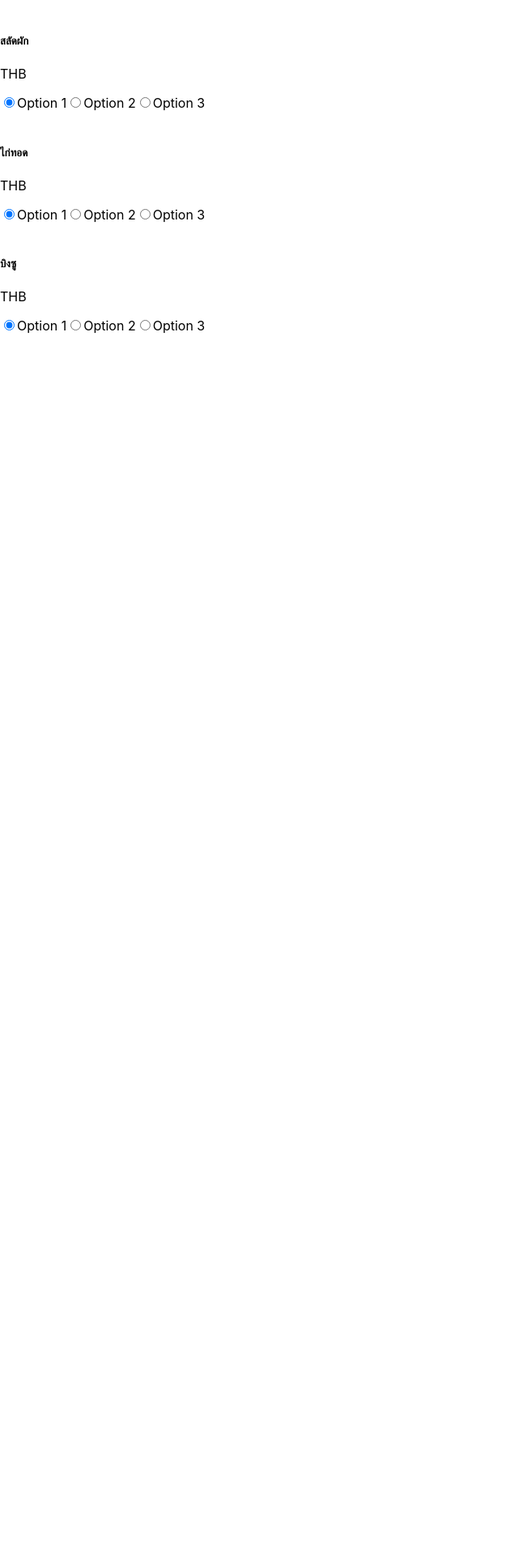
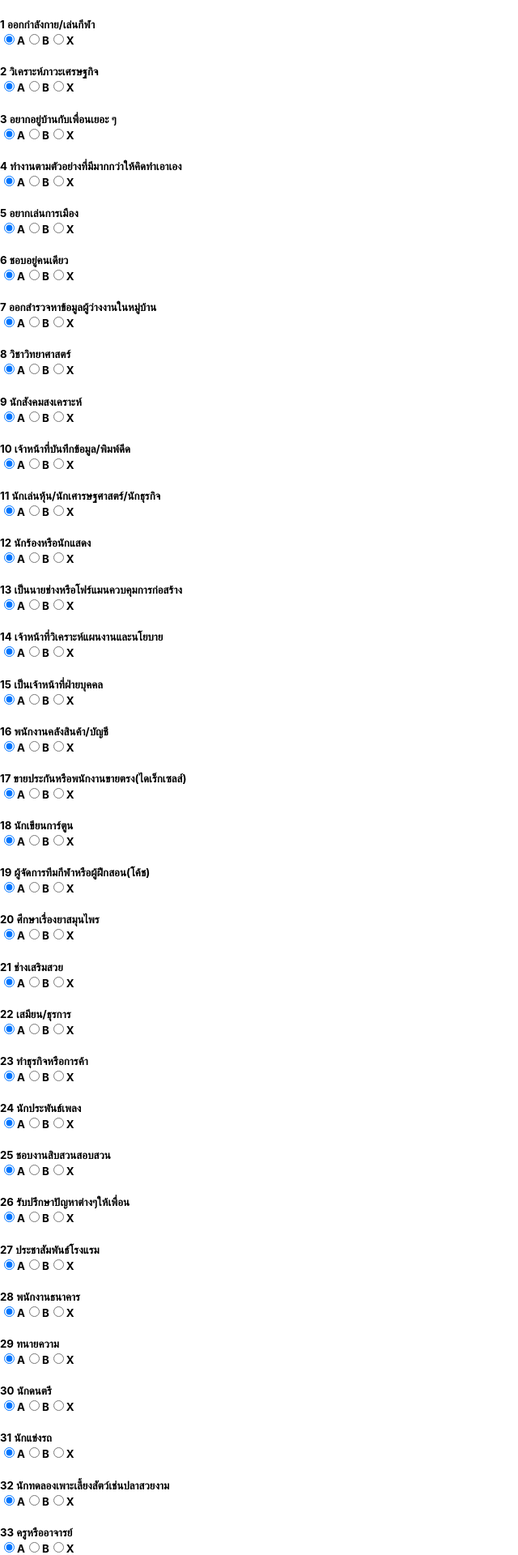
Before and after one commit to phpond/wannabe, a React (Create React App) app: page / in a window 1280 px wide. Shown: the top 1920 px of the page at 81% size, without its empty margins (0-640 px from the left). Before the commit the page ends 800 px from the top, so only its background shows below. Built offline with nearby package versions, Linux system fonts and the light colour scheme.

Commit message:
แมปหน้า

```diff
--- a/src/App.js
+++ b/src/App.js
@@ -6,14 +6,232 @@ class App extends Component {
 
   constructor(props) {
     super(props);
-    this.state = {products : ""};
+    this.state = {Test : ""};
   }
 
   componentDidMount() {
-    this.setState({products : [
-      { productId: 1, productName: "สลัดผัก"},
-      { productId: 2, productName: "ไก่ทอด"},
-      { productId: 3, productName: "บิงซู"},
+    this.setState({Test : [
+      {
+        "id": 1,
+        "title": "ออกกำลังกาย/เล่นกีฬา"
+    },
+    {
+        "id": 2,
+        "title": "วิเคราะห์ภาวะเศรษฐกิจ"
+    },
+    {
+        "id": 3,
+        "title": "อยากอยู่บ้านกับเพื่อนเยอะ ๆ"
+    },
+    {
+        "id": 4,
+        "title": "ทำงานตามตัวอย่างที่มีมากกว่าให้คิดทำเอาเอง"
+    },
+    {
+        "id": 5,
+        "title": "อยากเล่นการเมือง"
+    },
+    {
+        "id": 6,
+        "title": "ชอบอยู่คนเดียว"
+    },
+    {
+        "id": 7,
+        "title": "ออกสำรวจหาข้อมูลผู้ว่างงานในหมู่บ้าน"
+    },
+    {
+        "id": 8,
+        "title": "วิชาวิทยาศาสตร์"
+    },
+    {
+        "id": 9,
+        "title": "นักสังคมสงเคราะห์"
+    },
+    {
+        "id": 10,
+        "title": "เจ้าหน้าที่บันทึกข้อมูล/พิมพ์ดีด"
+    },
+    {
+        "id": 11,
+        "title": "นักเล่นหุ้น/นักเศารษฐศาสตร์/นักธุรกิจ"
+    },
+    {
+        "id": 12,
+        "title": "นักร้องหรือนักแสดง"
+    },
+    {
+        "id": 13,
+        "title": "เป็นนายช่างหรือโฟร์แมนควบคุมการก่อสร้าง"
+    },
+    {
+        "id": 14,
+        "title": "เจ้าหน้าที่วิเคราะห์แผนงานและนโยบาย"
+    },
+    {
+        "id": 15,
+        "title": "เป็นเจ้าหน้าที่ฝ่ายบุคคล"
+    },
+    {
+        "id": 16,
+        "title": "พนักงานคลังสินค้า/บัญชี"
+    },
+    {
+        "id": 17,
+        "title": "ขายประกันหรือพนักงานขายตรง(ไดเร็กเซลส์)"
+    },
+    {
+        "id": 18,
+        "title": "นักเขียนการ์ตูน"
+    },
+    {
+        "id": 19,
+        "title": "ผู้จัดการทีมกีฬาหรือผู้ฝึกสอน(โค้ช)"
+    },
+    {
+        "id": 20,
+        "title": "ศึกษาเรื่องยาสมุนไพร"
+    },
+    {
+        "id": 21,
+        "title": "ช่างเสริมสวย"
+    },
+    {
+        "id": 22,
+        "title": "เสมียน/ธุรการ"
+    },
+    {
+        "id": 23,
+        "title": "ทำธุรกิจหรือการค้า"
+    },
+    {
+        "id": 24,
+        "title": "นักประพันธ์เพลง"
+    },
+    {
+        "id": 25,
+        "title": "ชอบงานสิบสวนสอบสวน"
+    },
+    {
+        "id": 26,
+        "title": "รับปรึกษาปัญหาต่างๆให้เพื่อน"
+    },
+    {
+        "id": 27,
+        "title": "ประชาสัมพันธ์โรงแรม"
+    },
+    {
+        "id": 28,
+        "title": "พนักงานธนาคาร"
+    },
+    {
+        "id": 29,
+        "title": "ทนายความ"
+    },
+    {
+        "id": 30,
+        "title": "นักดนตรี"
+    },
+    {
+        "id": 31,
+        "title": "นักแข่งรถ"
+    },
+    {
+        "id": 32,
+        "title": "นักทดลองเพาะเลี้ยงสัตว์เช่นปลาสวยงาม"
+    },
+
+    {
+        "id": 33,
+        "title": "ครูหรืออาจารย์"
+    },
+    {
+        "id": 34,
+        "title": "เลขานุการ"
+    },
+    {
+        "id": 35,
+        "title": "เป็นโฆษกหรือพิธีกร"
+    },
+    {
+        "id": 36,
+        "title": "สภาปนิกหรือมัณฑนากรหรือจิตรกร"
+    },
+    {
+        "id": 37,
+        "title": "นักดนตรี"
+    },
+    {
+        "id": 38,
+        "title": "ชอบสะสมของเก่าของโบราณ"
+    },
+    {
+        "id": 38,
+        "title": "ชอบสะสมของเก่าของโบราณ"
+    },
+    {
+        "id": 39,
+        "title": "ช่วยเหลือคนบาดเจ็บ"
+    },
+    {
+        "id": 40,
+        "title": "พนักงานสินเชื่อหรือเจ้าหน้าที่การเงิน"
+    },
+    {
+        "id": 41,
+        "title": "เป็นตัวแทนโต้วาทีของห้องเรียน"
+    },
+    {
+        "id": 42,
+        "title": "นักแต่งเพลงหรือผู้เรียบเรียงเสียงประสาน"
+    },
+    {
+        "id": 43,
+        "title": "ช่างเครื่องกล, เครื่องยนต์"
+    },
+    {
+        "id": 44,
+        "title": "เปิดร้านขายยา"
+    },
+    {
+        "id": 45,
+        "title": "นักจัดรายการวิทยุ(ดีเจ)/ทีวี"
+    },
+    {
+        "id": 46,
+        "title": "เจ้าหน้าที่ห้องสมุด(บรรณารักษ์)"
+    },
+    {
+        "id": 47,
+        "title": "นักการเมือง/กำนัน/ผู้ใหญ่บ้าน/อบต."
+    },
+    {
+        "id": 48,
+        "title": "นางแบบหรือนายแบบ"
+    },
+    {
+        "id": 49,
+        "title": "ทหาร/ตำรวจสายปราบปราม"
+    },
+    {
+        "id": 50,
+        "title": "นักเขียนโปรแกรมคอมพิวเตอร์"
+    },
+    {
+        "id": 51,
+        "title": "พระสงฆ์หรือบาทหลวงสอนศาสนา"
+    },
+    {
+        "id": 52,
+        "title": "พนักงานรักษาความปลอดภัย"
+    },
+    {
+        "id": 53,
+        "title": "ผู้พิพากษา(ศาล)หรืองานด้านกฏหมาย"
+    },
+    {
+        "id": 54,
+        "title": "นักข่าว"
+    },
 
   ]})
   }
@@ -21,7 +239,7 @@ class App extends Component {
   render() {
     return (
       <div>
-        <TestList products={this.state.products} />
+        <TestList Test={this.state.Test} />
       </div>
     );
   }
--- a/src/TestItem.js
+++ b/src/TestItem.js
@@ -9,14 +9,12 @@ class TestItem extends Component {
     }
 
     render() {
-        const {productName, unitPrice, thumbnail} = this.props.product;
+        const {id, title} = this.props.Test;
         return (
             <div className="col-md-3 col-sm-6">
-                <img className="img-fluid img-thumbnail" src={thumbnail} />
-                <h5 className="mt-2">{productName}</h5>
-                <p className="title text-right" >{unitPrice} THB</p>
+                <h5 className="mt-2">{id}  {title} <Select /></h5>
 
-                <Select />
+
             </div>
         )
     }
--- a/src/TestList.js
+++ b/src/TestList.js
@@ -4,9 +4,9 @@ import TestItem from "./TestItem";
 class TestList extends Component {
   showProducts() {
     return (
-      this.props.products &&
-      this.props.products.map(product => (
-        <TestItem key={product.productId} product={product}  />
+      this.props.Test &&
+      this.props.Test.map(Test => (
+        <TestItem key={Test.title} Test={Test}  />
       ))
     );
   }
--- a/src/component/Select.js
+++ b/src/component/Select.js
@@ -12,13 +12,13 @@ class Select extends React.Component {
 
 <form>
         <label className="radio-inline">
-          <input type="radio" name="optradio" defaultChecked />Option 1
+          <input type="radio" name="optradio" defaultChecked />A
         </label>
         <label className="radio-inline">
-          <input type="radio" name="optradio" />Option 2
+          <input type="radio" name="optradio" />B
         </label>
         <label className="radio-inline">
-          <input type="radio" name="optradio" />Option 3
+          <input type="radio" name="optradio" />X
         </label>
       </form>
 
```
